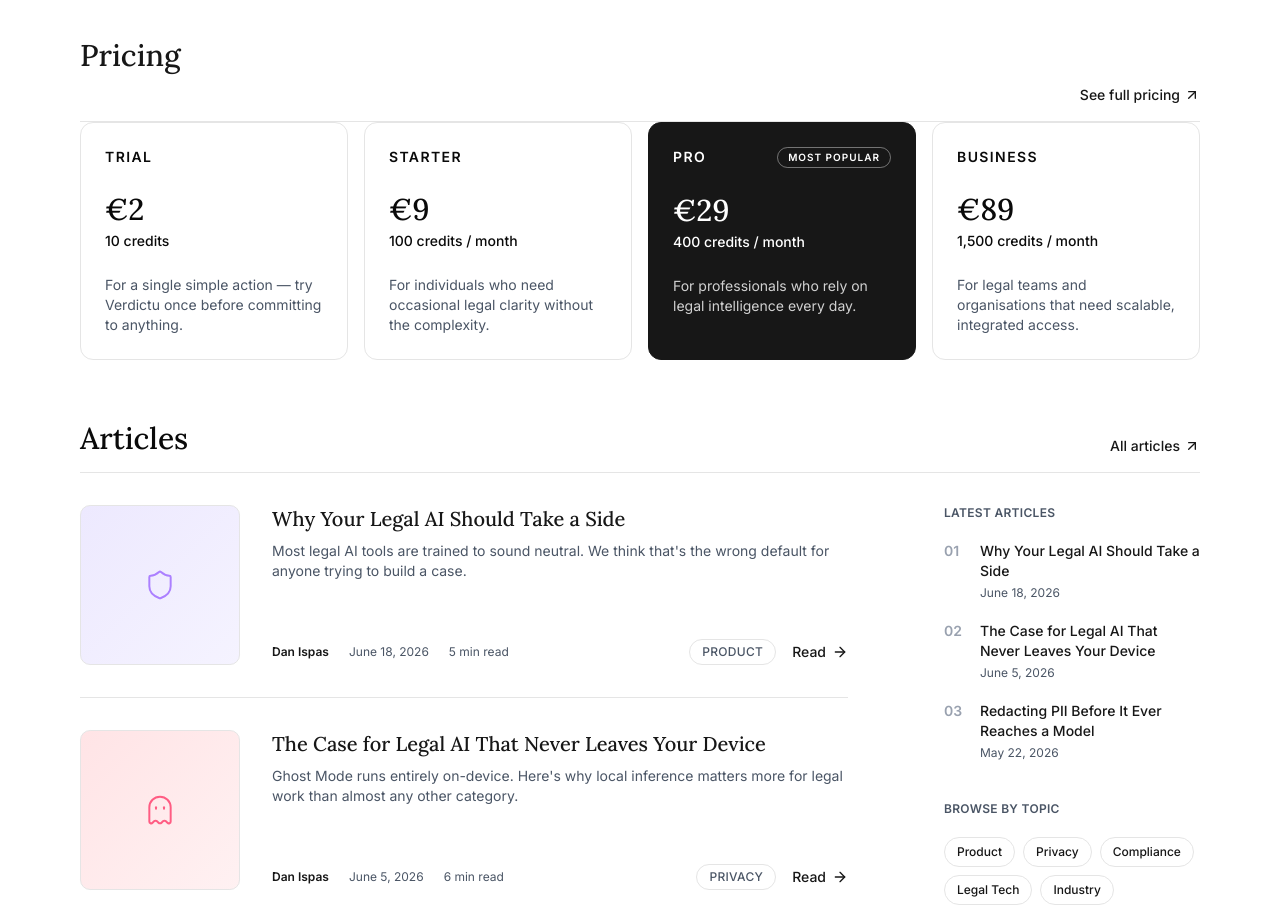
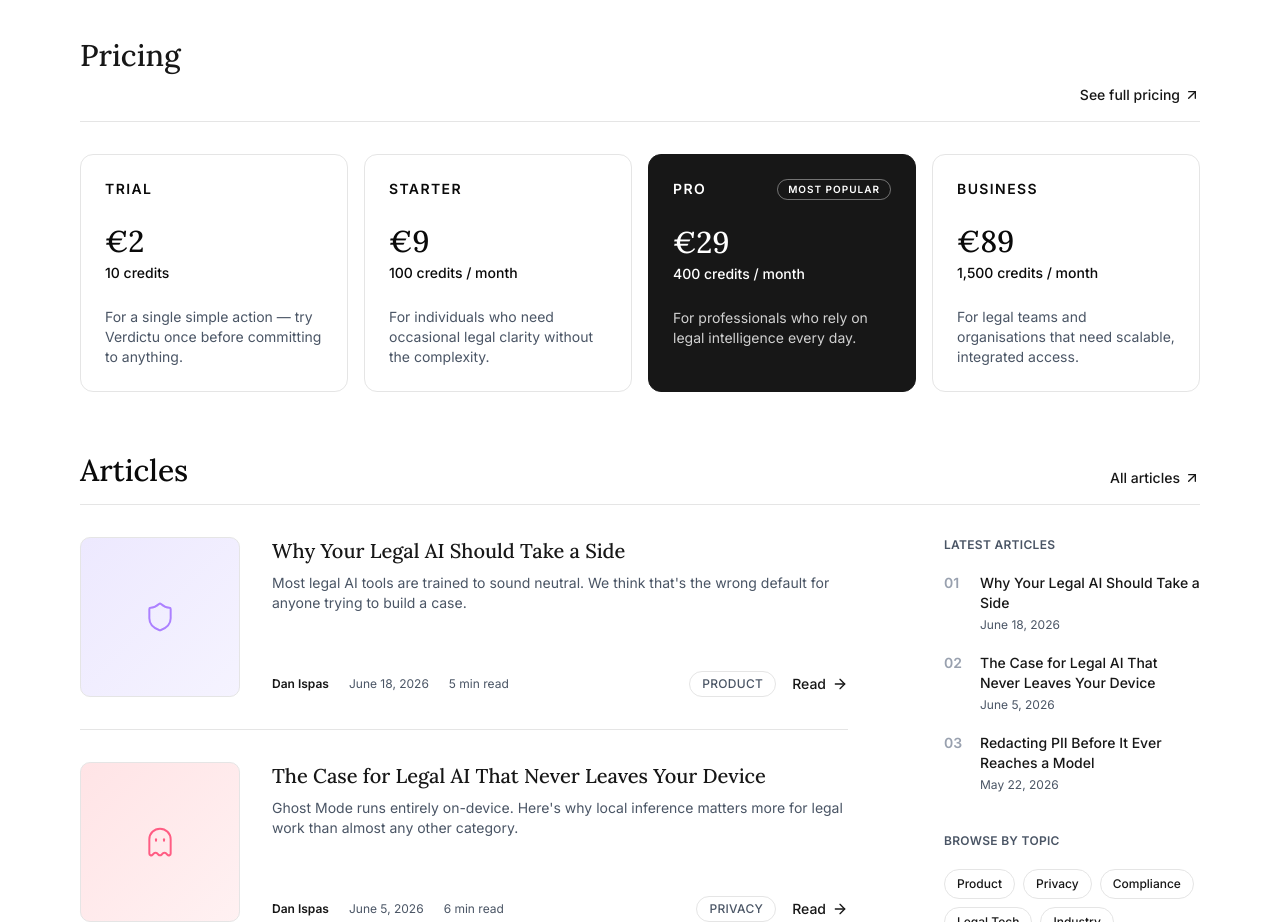
Before and after one commit to ispasdani/verdictu-web, a Next.js app: page / in a window 1280 px wide. Shown: the part 2360-3282 px from the top of the page. Built offline with nearby package versions, Linux system fonts and the light colour scheme; no server answers.

Commit message:
small styling adjsutment

```diff
--- a/components/marketing-sections/pricing-teaser/pricing-teaser.tsx
+++ b/components/marketing-sections/pricing-teaser/pricing-teaser.tsx
@@ -12,7 +12,7 @@
         Pricing
       </Subheading>
 
-      <div className="grid grid-cols-1 gap-4 md:grid-cols-2 xl:grid-cols-4">
+      <div className="grid grid-cols-1 gap-4 md:grid-cols-2 xl:grid-cols-4 mt-8">
         {PRICING_PLANS.map((plan) => (
           <Link
             key={plan.id}
```
